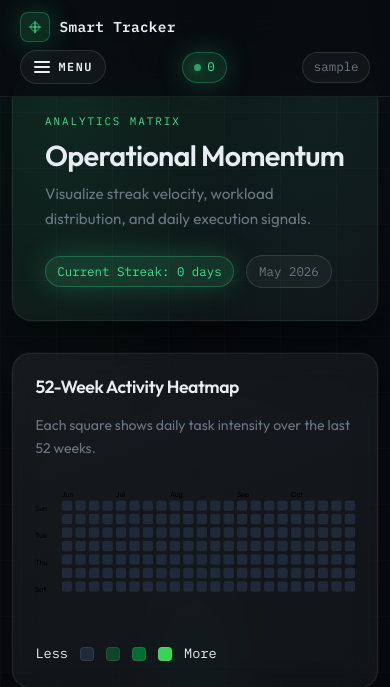
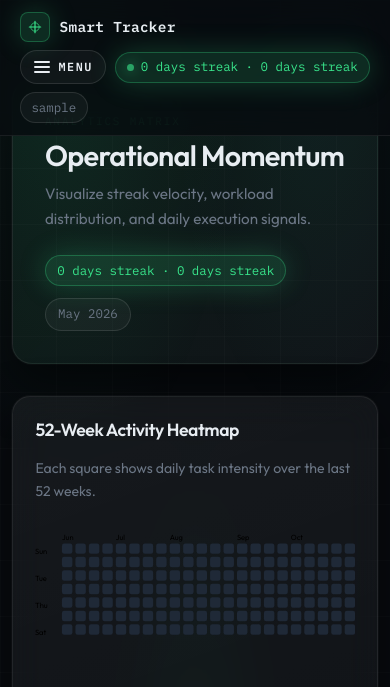
Before and after one commit to sunil834/smart-tracker, a Flask app: page /dashboard in a window 390 px wide. Shown: the top 687 px of the page. Run offline with Flask 3, Linux system fonts and the light colour scheme; the visitor is signed in with stand-in values (Sample User, id 1); data that the repository does not hold is empty.

Commit message:
Improve streak display and mobile navigation

```diff
--- a/templates/dashboard.html
+++ b/templates/dashboard.html
@@ -157,7 +157,7 @@
       <p class="hero-subtitle">Visualize streak velocity, workload distribution, and daily execution signals.</p>
     </div>
     <div class="hero-metrics">
-      <div id="currentStreakBadge" class="streak-badge">Current Streak: - days</div>
+      <div id="currentStreakBadge" class="streak-badge">{{ streak_display_text }}</div>
       <div id="currentMonthDisplay" class="month-chip">Loading...</div>
     </div>
   </section>
@@ -263,10 +263,12 @@
           document.getElementById('longestStreakStat').innerText = data.longestStreak;
           document.getElementById('totalActiveDays').innerText = data.dates.length;
           document.getElementById('thisMonthDays').innerText = data.thisMonth; // Fixed: Now updating from backend
-          document.getElementById('currentStreakBadge').innerText = `Current Streak: ${data.currentStreak} days`;
+          const streakTierText = data.badge_name ? `${data.badge_emoji || ''} ${data.badge_name}`.trim() : `${data.currentStreak} day${data.currentStreak === 1 ? '' : 's'} streak`;
+          const streakBadgeText = data.milestone_label ? `${streakTierText} · ${data.milestone_label}` : `${streakTierText} · ${data.currentStreak} day${data.currentStreak === 1 ? '' : 's'} streak`;
+          document.getElementById('currentStreakBadge').innerText = streakBadgeText;
           const headerStreakValue = document.getElementById('headerStreakValue');
           if (headerStreakValue) {
-            headerStreakValue.innerText = data.currentStreak;
+            headerStreakValue.innerText = streakBadgeText;
           }
 
           // Create heatmap
```
Also changed, not shown: README.md.
